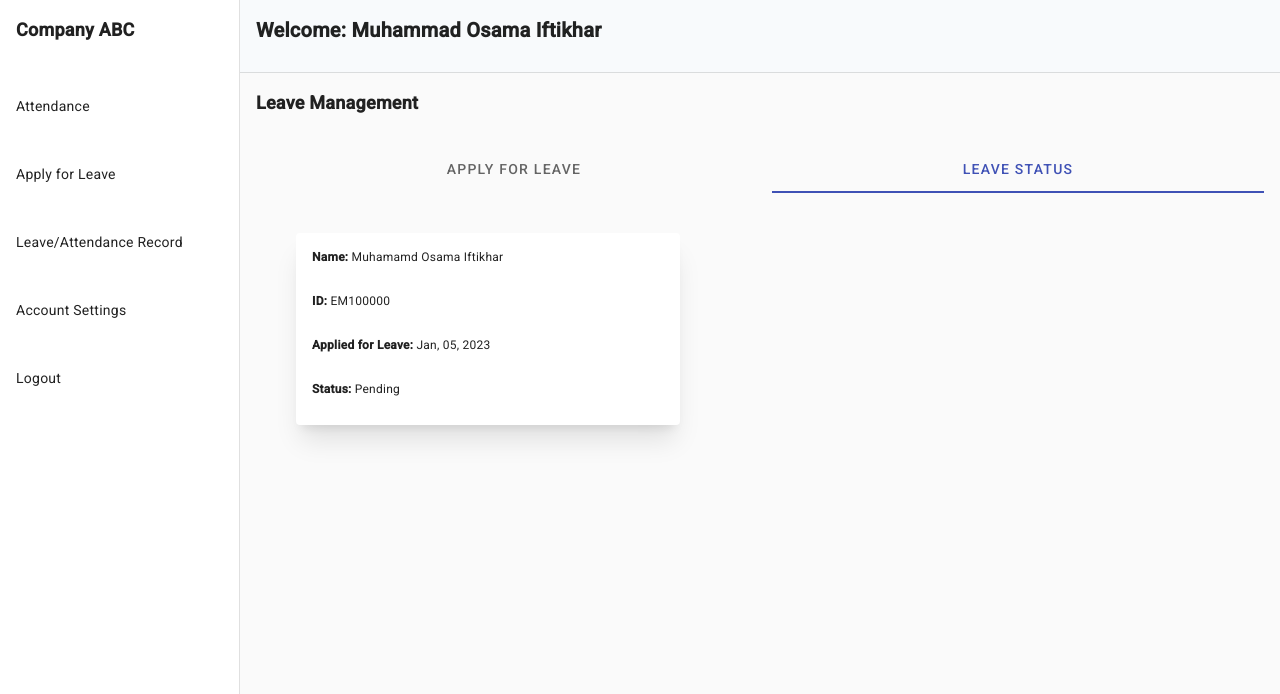
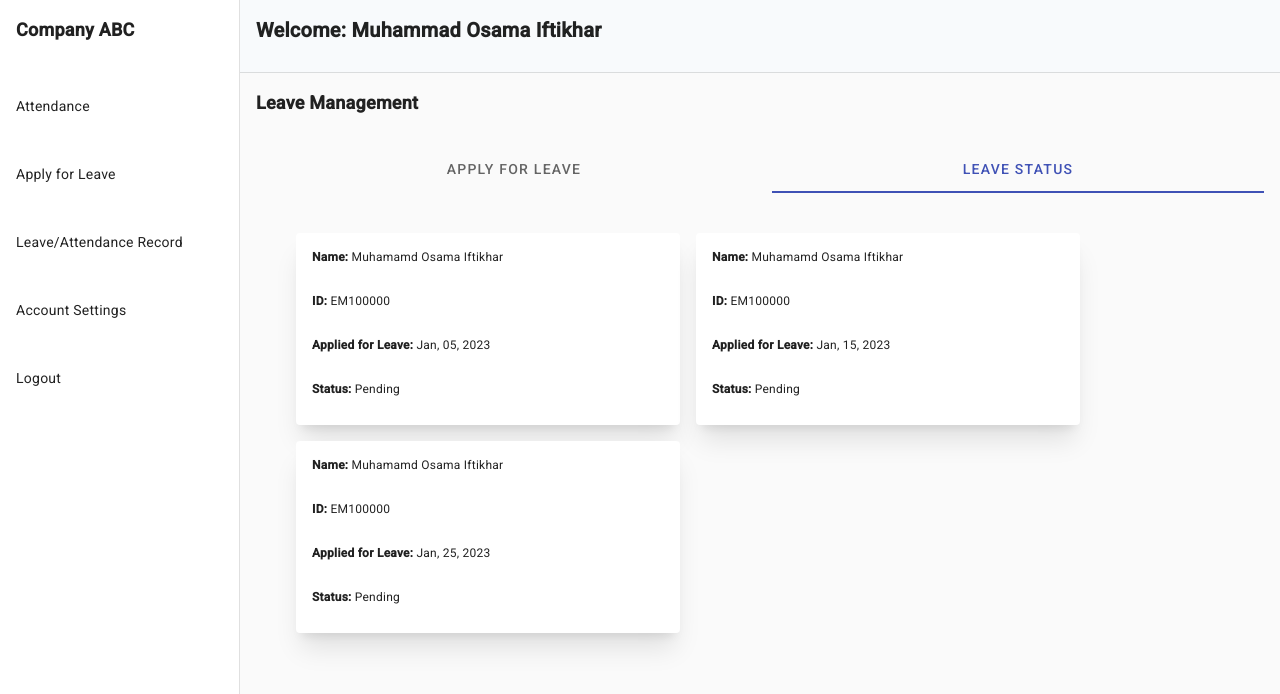
Before and after one commit to VuProjectCS619/leave-attendance-record-system-fe, an Angular app: page /employee/apply-for-leave in a window 1280 px wide. Both pictures are taken after a click on the tab "LEAVE STATUS". Shown: the top 694 px of the page. Built offline with nearby package versions, Linux system fonts and the light colour scheme.

Commit message:
chore: apply for leave componenet ui implemented

```diff
--- a/src/app/employee/apply-for-leave/apply-for-leave.component.html
+++ b/src/app/employee/apply-for-leave/apply-for-leave.component.html
@@ -20,18 +20,24 @@
         <mat-card class="w-96 h-auto shadow-xl p-4">
           <div class="flex flex-col gap-4">
         <!-- Date Picker-->
-<!--            <mat-form-field appearance="fill">-->
-<!--              <mat-label>Choose a date</mat-label>-->
-<!--              <input matInput [formControl]="selectedDate" [matDatepicker]="picker">-->
-<!--              <mat-hint>MM/DD/YYYY</mat-hint>-->
-<!--              <mat-datepicker-toggle matIconSuffix [for]="picker"></mat-datepicker-toggle>-->
-<!--              <mat-datepicker #picker></mat-datepicker>-->
-<!--            </mat-form-field>-->
+            <mat-form-field appearance="fill">
+              <mat-label>Choose a date</mat-label>
+              <input matInput [formControl]="selectedDate" [matDatepicker]="picker">
+              <mat-hint>MM/DD/YYYY</mat-hint>
+              <mat-datepicker-toggle matIconSuffix [for]="picker"></mat-datepicker-toggle>
+              <mat-datepicker #picker></mat-datepicker>
+            </mat-form-field>
               <!--  Reason for Leave   -->
             <mat-form-field>
               <mat-label>Reason</mat-label>
               <textarea  matInput placeholder="Description for Leave"></textarea>
             </mat-form-field>
+            <mat-card-actions>
+              <!--Button -->
+              <div class="flex w-full justify-end " >
+                <button  mat-raised-button  color="primary">APPLY</button>
+              </div>
+            </mat-card-actions>
           </div>
         </mat-card>
       </div>
@@ -40,12 +46,12 @@
     <mat-tab label="LEAVE STATUS">
       <!-- Card -->
       <div class="flex gap-4 flex-wrap p-10" >
-        <mat-card class="w-96 h-auto shadow-xl p-4 " >
+        <mat-card class="w-96 h-auto shadow-xl p-4 " *ngFor="let employeeLeaveStatus of leaveStatus" >
           <div class="flex flex-col gap-4">
-            <p class=" text-xs font-semibold">Name:{{" "}}<span class="font-normal ">{{userName}}</span> </p>
-            <p class=" text-xs font-semibold">ID:{{" "}}<span class="font-normal ">{{id}}</span> </p>
-            <p class=" text-xs font-semibold">Applied for Leave:{{" "}}<span class="font-normal ">{{appliedForLeave}}</span> </p>
-            <p class=" text-xs font-semibold">Status:{{" "}}<span class="font-normal ">{{status}}</span> </p>
+            <p class=" text-xs font-semibold">Name:{{" "}}<span class="font-normal ">{{employeeLeaveStatus.userName}}</span> </p>
+            <p class=" text-xs font-semibold">ID:{{" "}}<span class="font-normal ">{{employeeLeaveStatus.id}}</span> </p>
+            <p class=" text-xs font-semibold">Applied for Leave:{{" "}}<span class="font-normal ">{{employeeLeaveStatus.appliedForLeave}}</span> </p>
+            <p class=" text-xs font-semibold">Status:{{" "}}<span class="font-normal ">{{employeeLeaveStatus.status}}</span> </p>
           </div>
         </mat-card>
       </div>
--- a/src/app/employee/apply-for-leave/apply-for-leave.component.ts
+++ b/src/app/employee/apply-for-leave/apply-for-leave.component.ts
@@ -14,4 +14,25 @@ export class ApplyForLeaveComponent {
   consumedLeaves:number = 1
   appliedForLeave:string = "Jan, 05, 2023"
   status:string = "Pending"
+
+  leaveStatus = [
+    {
+      userName : "Muhamamd Osama Iftikhar",
+      id: "EM100000",
+      appliedForLeave:"Jan, 05, 2023",
+      status:"Pending"
+    },
+    {
+      userName : "Muhamamd Osama Iftikhar",
+      id: "EM100000",
+      appliedForLeave:"Jan, 15, 2023",
+      status:"Pending"
+    },
+    {
+      userName : "Muhamamd Osama Iftikhar",
+      id: "EM100000",
+      appliedForLeave:"Jan, 25, 2023",
+      status:"Pending"
+    }
+  ]
 }
--- a/src/app/employee/employee.module.ts
+++ b/src/app/employee/employee.module.ts
@@ -13,6 +13,7 @@ import {MatButtonModule} from "@angular/material/button";
 import {MatTabsModule} from "@angular/material/tabs";
 import {MatInputModule} from "@angular/material/input";
 import {MatDatepickerModule} from "@angular/material/datepicker";
+import { MatNativeDateModule } from '@angular/material/core';
 import {ReactiveFormsModule} from "@angular/forms";
 
 
@@ -23,7 +24,8 @@ import {ReactiveFormsModule} from "@angular/forms";
     AttendanceComponent,
     ApplyForLeaveComponent,
     RecordComponent,
-    AccountSettingComponent
+    AccountSettingComponent,
+
   ],
   imports: [
     CommonModule,
@@ -34,6 +36,7 @@ import {ReactiveFormsModule} from "@angular/forms";
     MatTabsModule,
     MatInputModule,
     MatDatepickerModule,
+    MatNativeDateModule,
     ReactiveFormsModule,
   ]
 })
```
